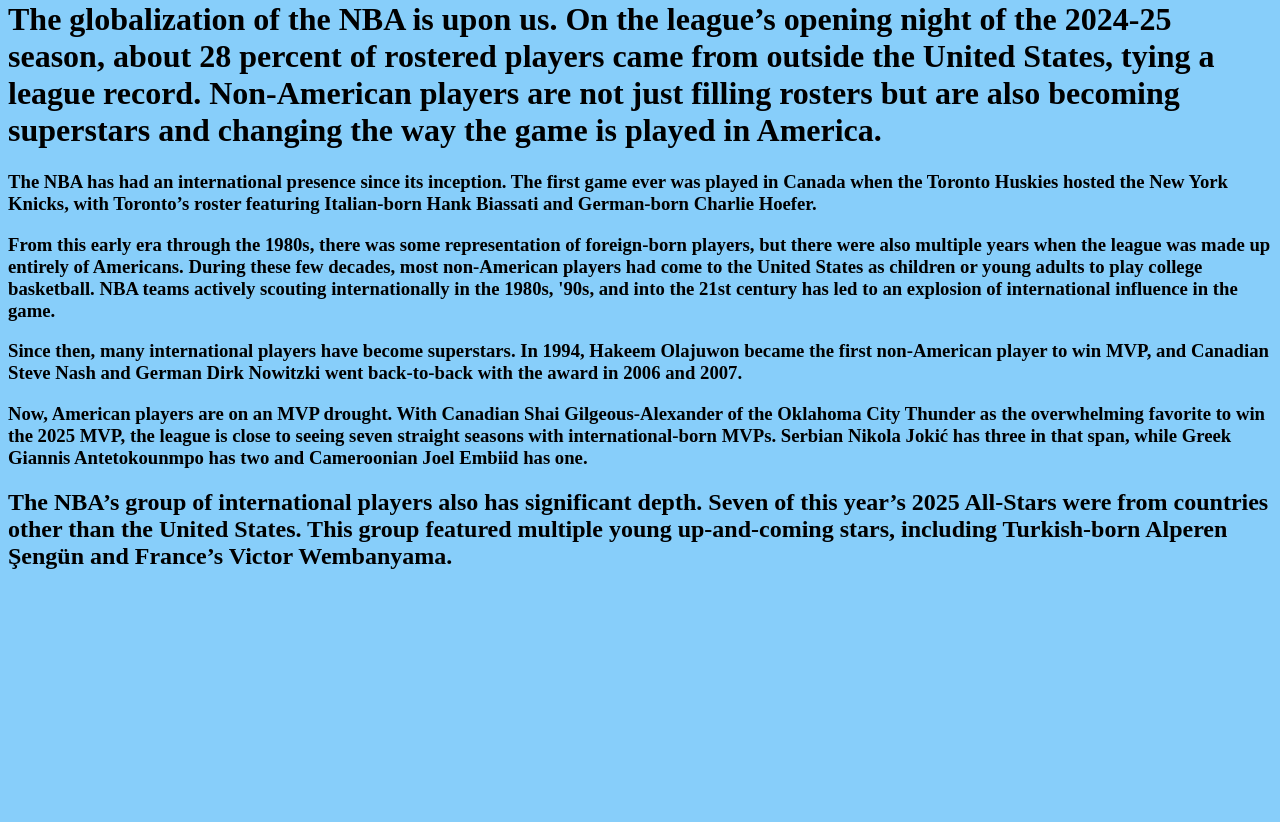
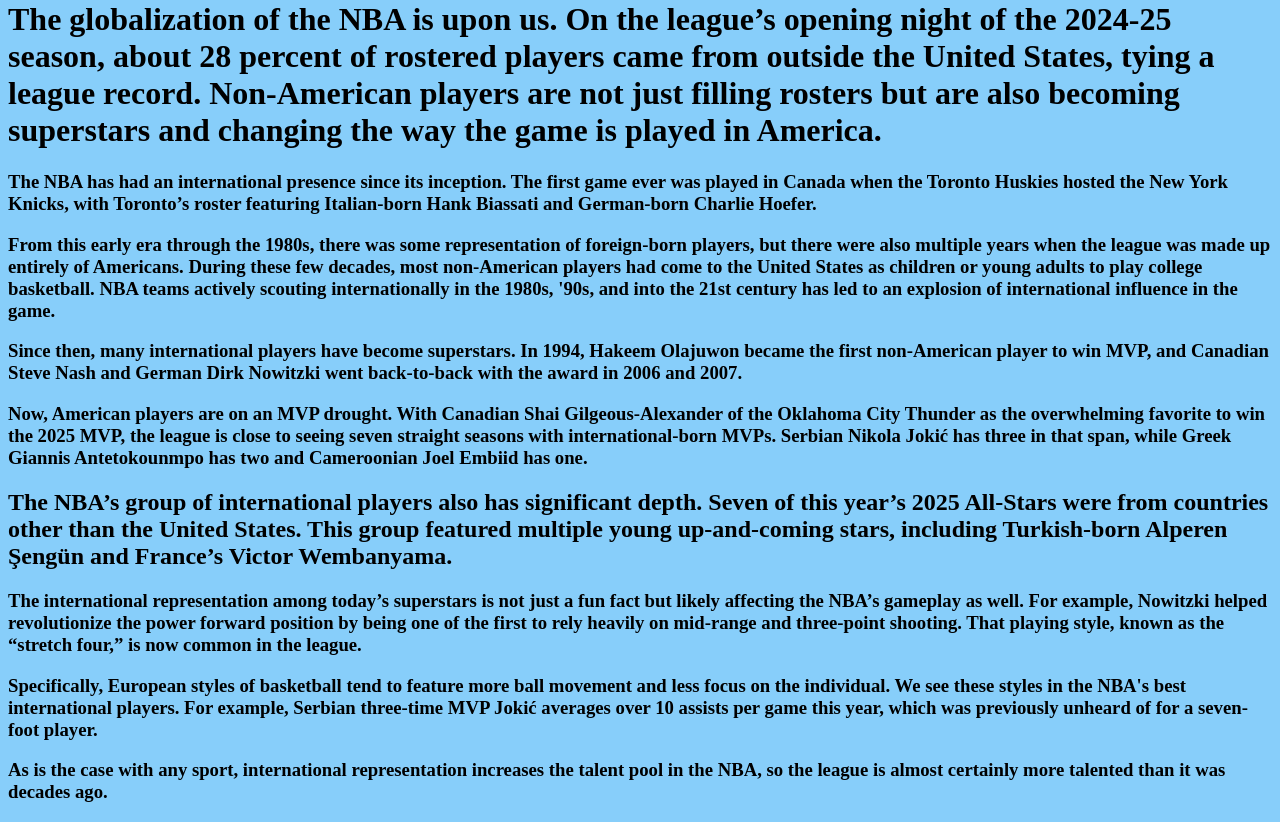
Before and after one commit to jakemozarsky/Final-Project, a plain HTML site: page index.html in a window 1280 px wide. Shown: the part 143-965 px from the top of the page. Before the commit the page ends 800 px from the top, so only its background shows below. Drawn offline with Linux system fonts and the light colour scheme; a script that the page names is missing.

Commit message:
Update index.html

```diff
--- a/index.html
+++ b/index.html
@@ -47,5 +47,19 @@
         <div class="flourish-embed flourish-map" data-src="visualisation/22162827"><script src="https://public.flourish.studio/resources/embed.js"></script><noscript><img src="https://public.flourish.studio/visualisation/22162827/thumbnail" width="100%" alt="map visualization" /></noscript></div>
     </div>
 
+    <div class = "Euro">
+<h3>
+    The international representation among today’s superstars is not just a fun fact but likely affecting the NBA’s gameplay as well. For example, Nowitzki helped revolutionize the power forward position by being one of the first to rely heavily on mid-range and three-point shooting. That playing style, known as the “stretch four,” is now common in the league.
+</h3>
+
+<h3>
+    Specifically, European styles of basketball tend to feature more ball movement and less focus on the individual. We see these styles in the NBA's best international players. For example, Serbian three-time MVP Jokić averages over 10 assists per game this year, which was previously unheard of for a seven-foot player.
+</h3>
+
+<h3>
+    As is the case with any sport, international representation increases the talent pool in the NBA, so the league is almost certainly more talented than it was decades ago.
+</h3>
+    </div>
+
 
 </Body>
```
